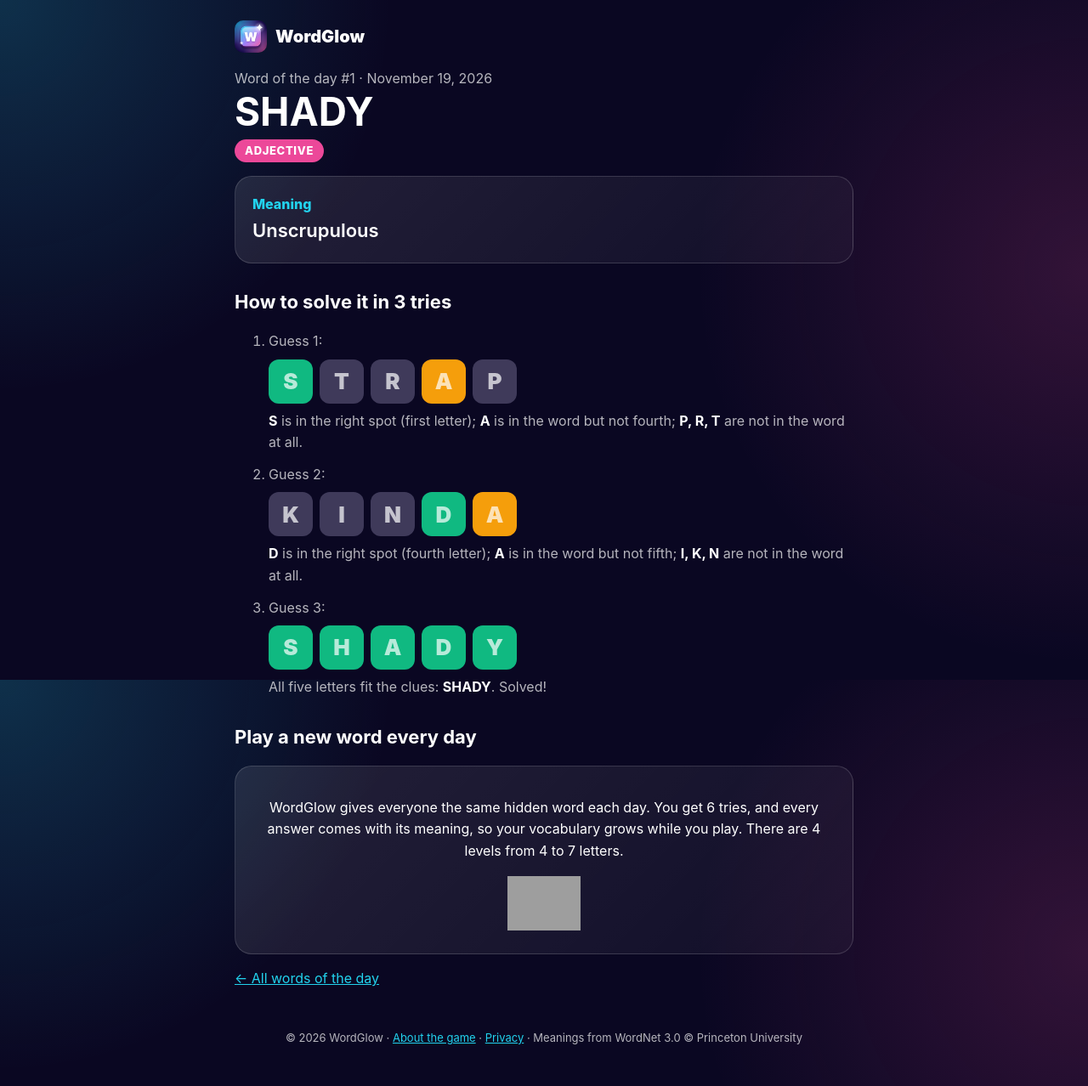
After one commit to Arshadiqball/atwebtech.us, a PHP site: page /wordglow/words/shady/index.html in a window 1280 px wide. The commit adds this page. Shown: the whole page at 85% size. Run offline with PHP 8.4, Linux system fonts and the light colour scheme; grey boxes are pictures that could not be loaded.

Commit message:
WordGlow: 1200x630 share image, word-of-the-day pages, sitemap entries
Co-Authored-By: Claude Opus 5.5 <noreply@anthropic.com>

```diff
--- a/app/routes.php
+++ b/app/routes.php
@@ -633,6 +633,10 @@ return [
 
     ['GET', '/sitemap.xml', static function (): void {
         $paths = ['/', '/join', '/demo', '/features', '/integrations', '/solutions', '/pricing', '/resources', '/faq', '/about', '/contact', '/privacy', '/data-deletion', '/terms', '/wordglow/', '/wordglow-privacy.html'];
+        $paths[] = '/wordglow/words/';
+        foreach (glob(BASE_PATH . '/public/wordglow/words/*/index.html') ?: [] as $f) {
+            $paths[] = '/wordglow/words/' . basename(dirname($f)) . '/';
+        }
         foreach (array_keys(data('features')) as $slug) {
             $paths[] = '/features/' . $slug;
         }
--- /dev/null
+++ b/public/wordglow/words/shady/index.html
@@ -0,0 +1,33 @@
+<!doctype html><html lang="en"><head><meta charset="utf-8"><meta name="viewport" content="width=device-width, initial-scale=1">
+<title>SHADY meaning: WordGlow word #1 (adjective)</title><meta name="description" content="SHADY (adjective): Unscrupulous. See how to solve WordGlow word #1 in 3 tries, clue by clue."><link rel="canonical" href="https://atwebtech.us/wordglow/words/shady/">
+<meta name="theme-color" content="#0A0722"><link rel="icon" href="/wordglow/img/favicon.png" type="image/png">
+<meta property="og:type" content="article"><meta property="og:site_name" content="WordGlow"><meta property="og:title" content="SHADY meaning: WordGlow word #1 (adjective)">
+<meta property="og:description" content="SHADY (adjective): Unscrupulous. See how to solve WordGlow word #1 in 3 tries, clue by clue."><meta property="og:url" content="https://atwebtech.us/wordglow/words/shady/"><meta property="og:image" content="https://atwebtech.us/wordglow/words/shady/poster.jpg">
+<meta name="twitter:card" content="summary_large_image"><meta name="twitter:image" content="https://atwebtech.us/wordglow/words/shady/poster.jpg"><style>:root{--bg:#0A0722;--cyan:#22D3EE;--violet:#8B5CF6;--pink:#EC4899;--dim:rgba(255,255,255,.7)}
+*{box-sizing:border-box}body{margin:0;font-family:-apple-system,BlinkMacSystemFont,"Segoe UI",Roboto,sans-serif;color:#fff;background:var(--bg);
+background-image:radial-gradient(60vmax 60vmax at 0% 0%,rgba(34,211,238,.2),transparent 60%),radial-gradient(60vmax 60vmax at 100% 40%,rgba(236,72,153,.18),transparent 60%);background-attachment:fixed;line-height:1.6}
+a{color:var(--cyan)}.wrap{max-width:760px;margin:0 auto;padding:16px}
+header{display:flex;align-items:center;gap:10px;padding:8px 0 18px}header img{width:38px;height:38px;border-radius:10px}header a{color:#fff;text-decoration:none;font-weight:900;font-size:20px}
+h1{font-size:clamp(30px,6vw,46px);line-height:1.1;margin:0 0 8px}h2{font-size:22px;margin:28px 0 10px}
+.pos{display:inline-block;padding:3px 12px;border-radius:999px;background:var(--pink);font-weight:800;font-size:13px;letter-spacing:.05em;text-transform:uppercase}
+.card{padding:20px;border-radius:20px;background:linear-gradient(135deg,rgba(255,255,255,.1),rgba(255,255,255,.03));border:1px solid rgba(255,255,255,.15);margin:16px 0}
+.mean{font-size:22px;font-weight:600}.row{display:flex;gap:8px;margin:8px 0}
+.t{width:52px;height:52px;border-radius:12px;display:grid;place-items:center;font-weight:900;font-size:26px}
+.g{background:#10B981}.y{background:#F59E0B}.x{background:#3F3A5A}
+ol li{margin:0 0 12px;color:var(--dim)}ol li b{color:#fff}
+.cta{text-align:center}.cta img{height:64px}
+.list a{display:inline-block;margin:4px 6px 4px 0;padding:6px 12px;border-radius:999px;border:1px solid rgba(255,255,255,.2);text-decoration:none;color:#fff;font-weight:700}
+footer{color:var(--dim);font-size:13px;text-align:center;padding:30px 0}</style><script type="application/ld+json">{"@context": "https://schema.org", "@type": "DefinedTerm", "name": "SHADY", "description": "Unscrupulous", "inDefinedTermSet": "https://atwebtech.us/wordglow/words/", "url": "https://atwebtech.us/wordglow/words/shady/"}</script></head><body><div class="wrap">
+<header><img src="/wordglow/img/logo.png" alt=""><a href="/wordglow/">WordGlow</a></header>
+<p style="color:var(--dim);margin:0">Word of the day #1 · November 19, 2026</p>
+<h1>SHADY</h1><span class="pos">adjective</span>
+<div class="card"><div style="color:var(--cyan);font-weight:800">Meaning</div><div class="mean">Unscrupulous</div></div>
+<h2>How to solve it in 3 tries</h2>
+<ol><li>Guess 1: <div class="row"><span class="t g">S</span><span class="t x">T</span><span class="t x">R</span><span class="t y">A</span><span class="t x">P</span></div><b>S</b> is in the right spot (first letter); <b>A</b> is in the word but not fourth; <b>P, R, T</b> are not in the word at all.</li><li>Guess 2: <div class="row"><span class="t x">K</span><span class="t x">I</span><span class="t x">N</span><span class="t g">D</span><span class="t y">A</span></div><b>D</b> is in the right spot (fourth letter); <b>A</b> is in the word but not fifth; <b>I, K, N</b> are not in the word at all.</li><li>Guess 3: <div class="row"><span class="t g">S</span><span class="t g">H</span><span class="t g">A</span><span class="t g">D</span><span class="t g">Y</span></div>All five letters fit the clues: <b>SHADY</b>. Solved!</li></ol>
+<h2>Play a new word every day</h2>
+<div class="card cta"><p>WordGlow gives everyone the same hidden word each day. You get 6 tries, and every answer comes with its meaning,
+so your vocabulary grows while you play. There are 4 levels from 4 to 7 letters.</p>
+<a href="https://play.google.com/store/apps/details?id=com.atwebtech.wordglow&utm_source=website&utm_medium=word_page&utm_campaign=daily"><img src="https://play.google.com/intl/en_us/badges/static/images/badges/en_badge_web_generic.png" alt="Get it on Google Play"></a></div>
+<p><a href="/wordglow/words/">← All words of the day</a></p>
+<footer>© 2026 WordGlow · <a href="/wordglow/">About the game</a> · <a href="/wordglow-privacy.html">Privacy</a> · Meanings from WordNet 3.0 © Princeton University</footer>
+</div></body></html>
```
Also changed, not shown: public/wordglow/index.html (+9 -4 lines), public/wordglow/words/index.html (added, +26 -0 lines), public/wordglow/img/share-1200x630.jpg (added), public/wordglow/words/shady/poster.jpg (added).
